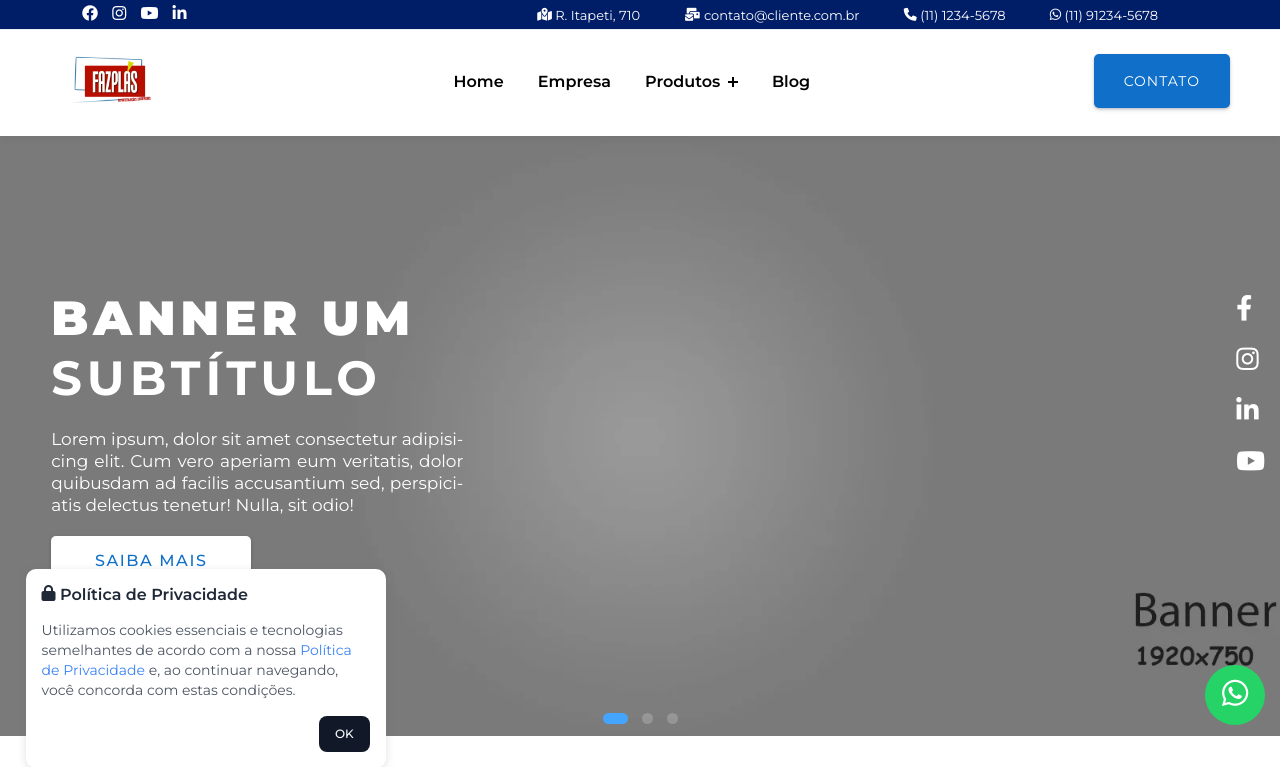
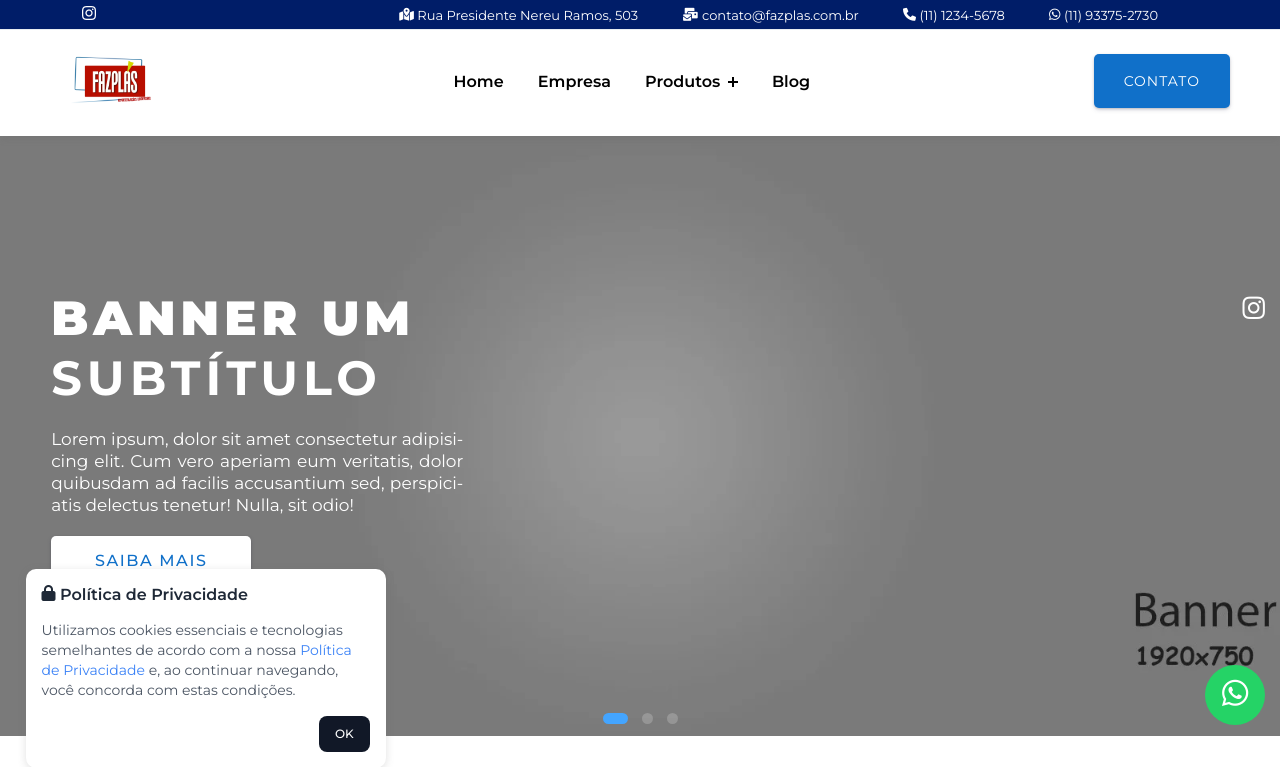
Before and after one commit to Agencia-Bloomin/fazplas, a PHP site: page /celyna/index.php in a window 1280 px wide. Shown: the top 767 px of the page. Run offline with PHP 8.4, Linux system fonts and the light colour scheme; data that the repository does not hold is empty; some web fonts are replaced.

Commit message:
inc.config + header

```diff
--- a/inc/inc.config.php
+++ b/inc/inc.config.php
@@ -13,15 +13,20 @@ define("CONF_TAG_BASE", "http://localhost/celyna/fazplas/07082024/");
 define("CONF_SITE_NAME", "Fazplas");
 define("CONF_SITE_PHONE", "(11) 1234-5678");
 define("CONF_SITE_PHONE_LINK", "+551112345678");
-define("CONF_SITE_WHATSAPP", "(11) 91234-5678");
-define("CONF_SITE_WHATSAPP_LINK", "https://api.whatsapp.com/send?phone=5511941533246");
-define("CONF_SITE_STREET", "R. Itapeti, 710 - Tatuapé, São Paulo - SP");
-define("CONF_SITE_STREET_1", "R. Itapeti, 710");
-define("CONF_SITE_STREET_2", "Tatuapé, São Paulo - SP");
-define("CONF_SITE_MAP_IFRAME", "https://www.google.com/maps/embed?pb=!1m18!1m12!1m3!1d3657.4906304827623!2d-46.56690142369165!3d-23.550816161206768!2m3!1f0!2f0!3f0!3m2!1i1024!2i768!4f13.1!3m3!1m2!1s0x94ce5e8fd842e2db%3A0x584d1c1319bb2def!2sR.%20Itapeti%2C%20710%20-%20Tatuap%C3%A9%2C%20S%C3%A3o%20Paulo%20-%20SP%2C%2003324-002!5e0!3m2!1spt-BR!2sbr!4v1691438029307!5m2!1spt-BR!2sbr");
-define("CONF_SITE_MAP_LINK", "https://goo.gl/maps/aKdtCdPEHAZs51ea6");
-define("CONF_SITE_EMAIL", "contato@cliente.com.br");
-define("CONF_SITE_TIME", "Seg. a Sexta: 8h00 às 18h00");
+define("CONF_SITE_WHATSAPP", "(11) 93375-2730");
+define("CONF_SITE_WHATSAPP_LINK", "https://api.whatsapp.com/send?phone=5511933752730");
+define("CONF_SITE_WHATSAPP_2", "(11) 99122-7030");
+define("CONF_SITE_WHATSAPP_LINK_2", "https://api.whatsapp.com/send?phone=5511991227030");
+define("CONF_SITE_WHATSAPP_3", "(11) 96192-5091");
+define("CONF_SITE_WHATSAPP_LINK_3", "https://api.whatsapp.com/send?phone=5511961925091");
+define("CONF_SITE_STREET", "Rua Presidente Nereu Ramos, 503 - Pq. São Vicente - Mauá - SP");
+define("CONF_SITE_STREET_1", "Rua Presidente Nereu Ramos, 503");
+define("CONF_SITE_STREET_2", "Pq. São Vicente - Mauá - SP");
+define("CONF_SITE_MAP_IFRAME", "https://www.google.com/maps/embed?pb=!1m18!1m12!1m3!1d3654.1077415898303!2d-46.4758192!3d-23.6721047!2m3!1f0!2f0!3f0!3m2!1i1024!2i768!4f13.1!3m3!1m2!1s0x94ce6977afa06093%3A0xc7a239d5c3d3f278!2sR.%20Pres.%20Nereu%20Ramos%2C%20503%20-%20Parque%20Sao%20Vicente%2C%20Mau%C3%A1%20-%20SP%2C%2009371-210!5e0!3m2!1spt-BR!2sbr!4v1723050781327!5m2!1spt-BR!2sbr");
+define("CONF_SITE_MAP_LINK", "https://maps.app.goo.gl/Vw9Sgx4U6jCHnjuJ9");
+define("CONF_SITE_EMAIL", "contato@fazplas.com.br");
+define("CONF_SITE_EMAIL_2", "claudio@fazplas.com.br");
+define("CONF_SITE_TIME", "Seg. a Quinta: 8h00 às 18h00 <br> Sexta: 8h00 às 17h00");
 
 
 
@@ -29,10 +34,10 @@ define("CONF_SITE_TIME", "Seg. a Sexta: 8h00 às 18h00");
 ###### SOCIAL ######
 ####################
 
-define("CONF_SOCIAL_FACEBOOK_PAGE", "https://www.facebook.com/agenciabloomin");
-define("CONF_SOCIAL_INSTAGRAM_PAGE", "https://www.instagram.com/agenciabloomin");
-define("CONF_SOCIAL_YOUTUBE_PAGE", "https://www.youtube.com/agenciabloomin");
-define("CONF_SOCIAL_LINKEDIN_PAGE", "https://www.linkedin.com/agenciabloomin");
+define("CONF_SOCIAL_FACEBOOK_PAGE", "");
+define("CONF_SOCIAL_INSTAGRAM_PAGE", "https://www.instagram.com/fazplas_plasticos?igsh=MXYxMHRsZnZ0dHhqZA%3D%3D&utm_source=qr");
+define("CONF_SOCIAL_YOUTUBE_PAGE", "");
+define("CONF_SOCIAL_LINKEDIN_PAGE", "");
 
 
 
@@ -46,7 +51,7 @@ define("CONF_MAIL_PORT", "587");
 // define("CONF_MAIL_USER", "mail@bloominhost.com.br"); // Hospedagem nova
 define("CONF_MAIL_USER", "mail@bloomin.com.br");
 define("CONF_MAIL_PASS", "bloomin2022");
-define("CONF_MAIL_SENDER", "contato@cliente.com.br");
+define("CONF_MAIL_SENDER", "contato@fazplas.com.br");
 define("CONF_MAIL_TESTER", "alex@bloomin.com.br");
 
 define("DEBUG_EMAIL", true);
--- a/inc/inc.header.php
+++ b/inc/inc.header.php
@@ -78,20 +78,24 @@
                         <a class="nav-link" href="./">Home</a>
                     </li>
                     <li class="menu-item">
-                        <a class="nav-link" href="empresa">Empresa</a>
+                        <a class="nav-link" href="javascript:void(0)">Empresa</a>
                     </li>
                     <li class="menu-item has-children">
-                        <a class="nav-link" href="produtos" data-toggle="sub-menu">Produtos <i class="plus"></i></a>
+                        <a class="nav-link" href="javascript:void(0)" data-toggle="sub-menu">Produtos <i class="plus"></i></a>
                         <ul class="sub-menu">
-                            <li class="menu-item"><a href="produto-interna">Produto 1</a></li>
-                            <li class="menu-item"><a href="produto-interna2">Produto 2</a></li>
-                            <li class="menu-item"><a href="produto-interna3">Produto 3</a></li>
-                            <li class="menu-item"><a href="produto-interna4">Produto 4</a></li>
+                            <li class="menu-item"><a href="javascript:void(0)">PS (PSAI, Poliestireno Alto Impacto)</a></li>
+                            <li class="menu-item"><a href="javascript:void(0)">PET Chapas e bobinas</a></li>
+                            <li class="menu-item"><a href="javascript:void(0)">PETG Chapas</a></li>
+                            <li class="menu-item"><a href="javascript:void(0)">Polionda, Plastionda, Ondaplast</a></li>
+                            <li class="menu-item"><a href="javascript:void(0)">Plástico Bolha</a></li>
+                            <li class="menu-item"><a href="javascript:void(0)">Polietileno</a></li>
                             <li class="menu-item has-children has-children-2">
-                                <a class="nav-link" href="javascript:void(0)" data-toggle="sub-menu"> Sub menu <i class="plus"></i></a>
+                                <a class="nav-link" href="javascript:void(0)" data-toggle="sub-menu"> Sub menu <i
+                                        class="plus"></i></a>
                                 <ul class="sub-menu sub-menu-2">
-                                    <li class="menu-item"><a href="javascript:void(0)">Sub sub menu 1</a></li>
-                                    <li class="menu-item"><a href="javascript:void(0)">Sub sub menu 2</a></li>
+                                    <li class="menu-item"><a href="javascript:void(0)">PSAI</a></li>
+                                    <li class="menu-item"><a href="javascript:void(0)">PSAI Multicamadas</a></li>
+                                    <li class="menu-item"><a href="javascript:void(0)">PS Cristal</a></li>
                                 </ul>
                             </li>
                         </ul>
```
